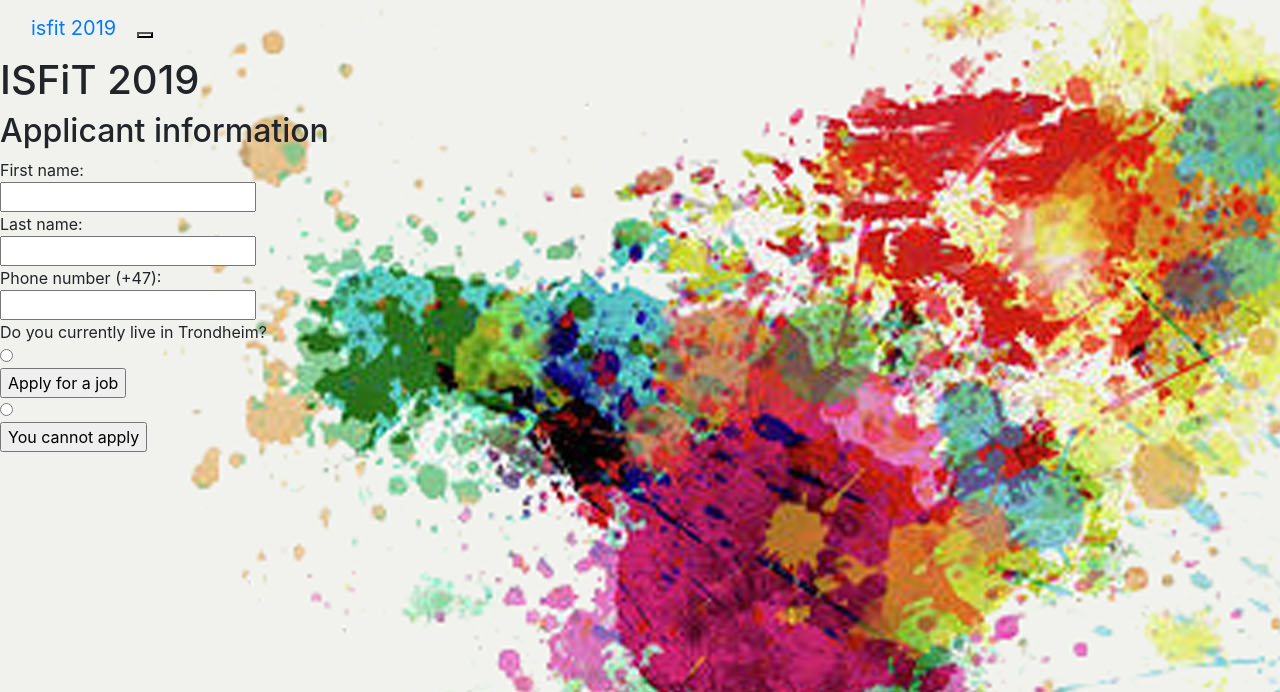
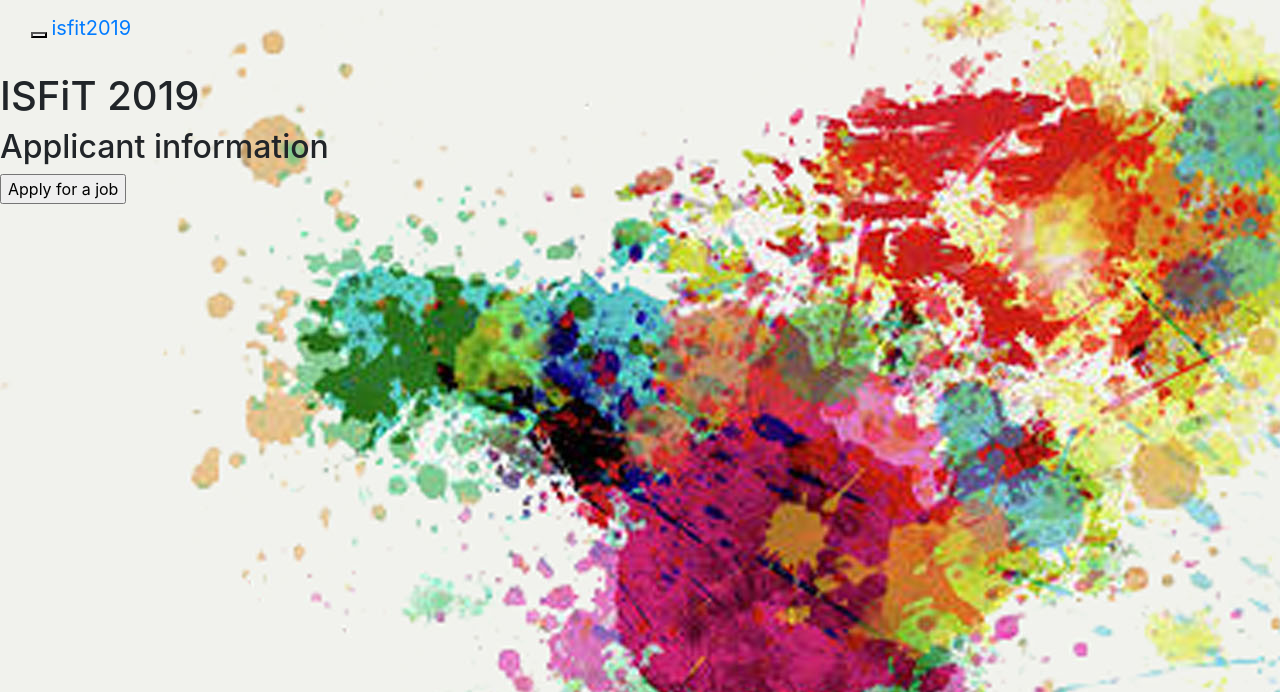
Before and after one commit to TorsteinOtterlei/recruitment-web-isfit-2019-updated-for-2020, a Django app: page / in a window 1280 px wide. Shown: the top 692 px of the page. Run offline with Django 3.2, Linux system fonts and the light colour scheme; some libraries are stand-ins or nearby versions.

Commit message:
Navigation bar. Needs bootstrap magic to get fixed

```diff
--- a/job/templates/job/base.html
+++ b/job/templates/job/base.html
@@ -15,35 +15,16 @@
     </head>
     <body>
 
+        <div id="wrapper">
+            {%include 'job/navbar.html'%}
 
+            <div id="page-content-wrapper">
+                {% block body %}
+                {% endblock %}
 
-    <nav class="navbar navbar-inverse">
-        <div class="container-fluid">
-            <!--Logo-->
-            <div class="navbar-header">
-                <a class="navbar-brand" href="{% url 'index' %}">isfit 2019</a>
-                <button type="button" class="navbar-toggle" data-toggle="collapse" data-target="#topNavBar">
-                    <span class="icon-bar"></span>
-                    <span class="icon-bar"></span>
-                    <span class="icon-bar"></span>
-                </button>
-            </div>
-
-            <div class="collapse navbar-collapse">
-                <ul class="nav navbar-nav">
-                    <li class="">
-                        <a href="{% url 'index' %}">
-                            <span class="glyphicon glyphicon-cd" aria-hidden="false"></span>&nbsp;
-                            Stillinger
-                        </a>
-                    </li>
-                </ul>
             </div>
         </div>
-    </nav>
 
-    {% block body %}
-    {% endblock %}
         <!-- Optional JavaScript -->
         <!-- jQuery first, then Popper.js, then Bootstrap JS -->
         <script src="https://code.jquery.com/jquery-3.2.1.slim.min.js" integrity="sha384-KJ3o2DKtIkvYIK3UENzmM7KCkRr/rE9/Qpg6aAZGJwFDMVNA/GpGFF93hXpG5KkN" crossorigin="anonymous"></script>
--- a/job/templates/job/index.html
+++ b/job/templates/job/index.html
@@ -6,21 +6,8 @@
 <h2>Applicant information</h2>
 
 <form action="{% url 'signup' %}" method="post">
-    First name:<br>
-    <input type="text" name="firstname"><br>
-    Last name:<br>
-    <input type="text" name="lastname"><br>
-    Phone number (+47):<br>
-    <input type="number" name="phonenumber"><br>
-    Do you currently live in Trondheim?<br>
-    <input type="radio" value="Yes" name="yes"><br>
     {% csrf_token %}
     <input type="submit" value="Apply for a job"><br>
 </form>
-<form action="#" method="post">
-    <input type="radio" value="No" name="no"><br>
-    {% csrf_token %}
-    <input type="submit" value="You cannot apply">
-</form>
 
 {% endblock %}
--- /dev/null
+++ b/job/templates/job/navbar.html
@@ -0,0 +1,80 @@
+{% load static %}
+<nav class="navbar navbar-default">
+    <div class="container-fluid">
+    <!-- Brand and toggle get grouped for better mobile display -->
+        <div class="navbar-header">
+            <button type="button" class="navbar-toggle collapsed" data-toggle="collapse" data-target="#navigation_menu" aria-expanded="false">
+                <span class="sr-only">Toggle navigation</span>
+                <span class="icon-bar"></span>
+                <span class="icon-bar"></span>
+                <span class="icon-bar"></span>
+            </button>
+            <a class="navbar-brand" href="{% url 'index' %}">
+                <p id="main-logo">isfit2019</p>
+            </a>
+        </div>
+
+    <!-- Collect the nav links, forms, and other content for toggling -->
+    <div class="collapse navbar-collapse" id="navigation_menu">
+        <ul class="nav navbar-nav">
+           <li class="dropdown">
+                <a href="#" class="dropdown-toggle" data-toggle="dropdown" role="button" aria-haspopup="true" aria-expanded="false">Prosjektsider<span class="caret"></span></a>
+                <ul class="dropdown-menu">
+                    <li><a href="#">link 1</a></li>
+                    <li role="separator" class="divider"></li>
+                    <li><a href="#">link 2</a></li>
+                </ul>
+            </li>
+        </ul>
+        <ul class="nav navbar-nav navbar-right">
+
+       {% if user.is_authenticated %}
+                {% if user.is_superuser %}
+                    <li><a href="{% url 'admin:index' %}">Administrering</a>
+                {% endif %}
+
+        <li class="dropdown">
+            <a href="#" class="dropdown-toggle" data-toggle="dropdown" role="button" aria-haspopup="true" aria-expanded="false">{{ user.username }} <span class="caret"></span></a>
+            <ul class="dropdown-menu">
+                <li><a href="#">Min profil</a></li>
+                <li><a href="#">Profil instillinger</a></li>
+                <li role="separator" class="divider"></li>
+                <li><a href="#">Logg ut</a>
+            </ul>
+        </li>
+        {% else %}
+        <li class="dropdown">
+            <a href="#" class="dropdown-toggle" data-toggle="dropdown"><b>Login</b> <span class="caret"></span></a>
+			<ul id="login-dp" class="dropdown-menu">
+				<li>
+                    <div class="row">
+                        <div class="col-md-12">
+                            <p class="center">Logg in / register bruker med</p>
+								 <form class="form" method="post" action="#" accept-charset="UTF-8" id="login-nav">{% csrf_token %}
+										<div class="form-group">
+											 <input type="text" class="form-control" name="username" placeholder="Brukernavn" required>
+										</div>
+										<div class="form-group">
+											 <input type="password" class="form-control" name="password" placeholder="Passord" required>
+{#                                             <div class="help-block center">#}
+{#                                                 <a href="#">Glemt passordet?</a>#}
+{#                                             </div>#}
+										</div>
+										<div class="form-group">
+											 <button type="submit" class="btn btn-primary btn-block">Logg inn</button>
+										</div>
+								 </form>
+							</div>
+    						<div class="bottom text-center">
+     							<p>New here ? </p><a href="{% url 'signup' %}"><b>Join Us</b></a>
+    						</div>
+					 </div>
+				</li>
+			</ul>
+        </li>
+        {% endif %}
+
+        </ul>
+    </div><!-- /.navbar-collapse -->
+  </div><!-- /.container-fluid -->
+</nav>
```
Also changed, not shown: job/templates/job/registration_form.html (+8 -2 lines).
